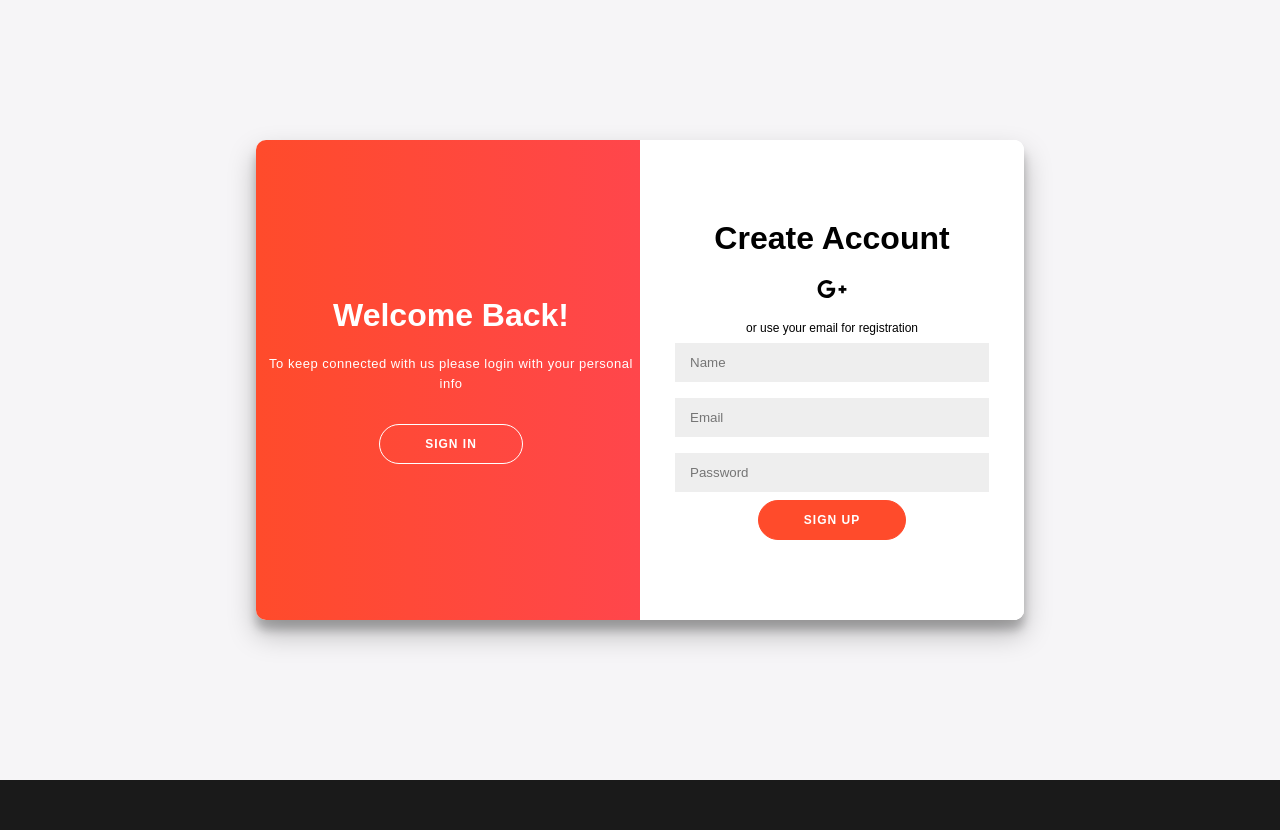
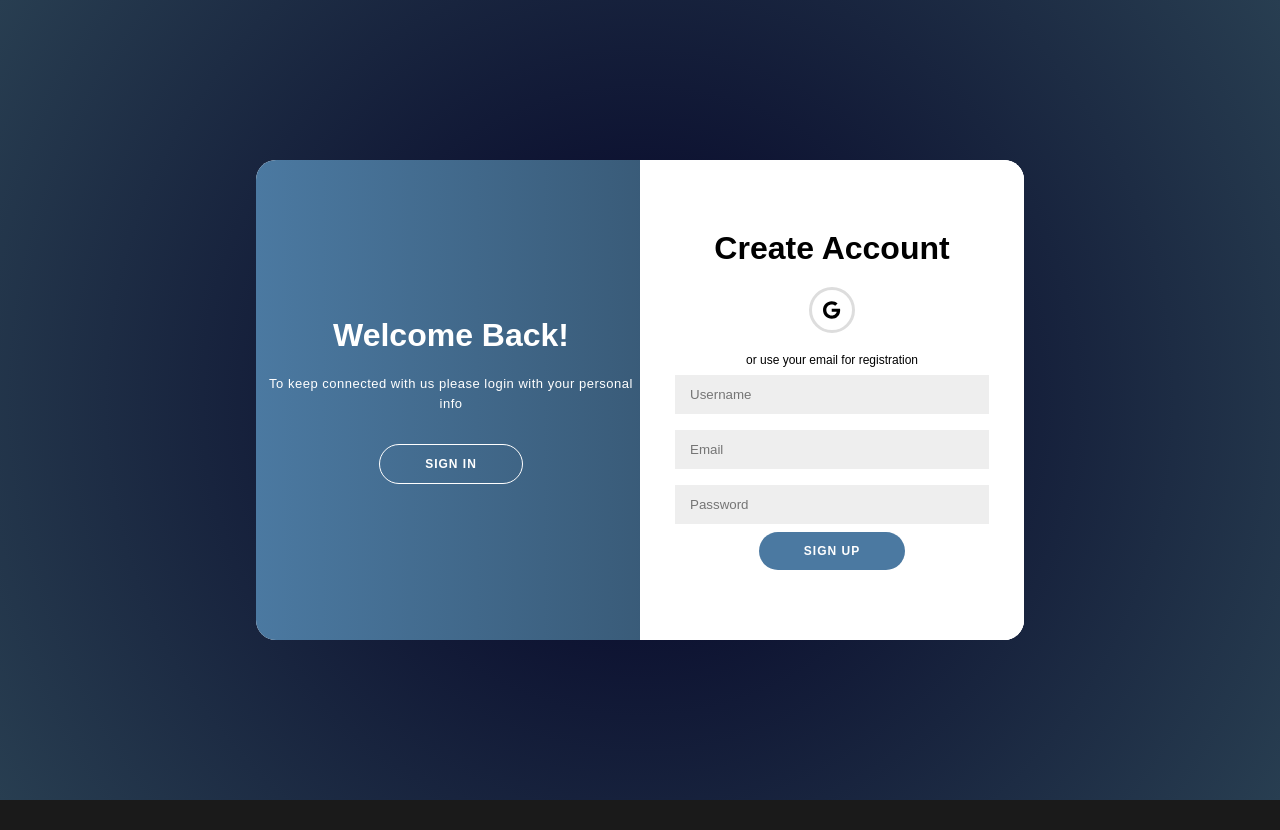
Before and after one commit to kevit-Meet-Rachhadiya/Blog-webapp, a React (Create React App) app: page /login in a window 1280 px wide. Both pictures are taken after a click on the button "SIGN UP". After the commit the page ends 800 px from the top, so only its background shows below. Built offline with nearby package versions, Linux system fonts and the light colour scheme.

Commit message:
uptodate

```diff
--- a/package.json
+++ b/package.json
@@ -13,6 +13,7 @@
     "axios": "^1.4.0",
     "react": "^18.2.0",
     "react-dom": "^18.2.0",
+    "react-fontawesome": "^1.7.1",
     "react-router-dom": "^6.11.2",
     "react-scripts": "5.0.1",
     "react-transition-group": "^4.4.5",
--- a/src/Css/login.css
+++ b/src/Css/login.css
@@ -1,12 +1,17 @@
 .body-container {
-  background: #f6f5f7;
+  /* background: #1a1a1a; */
+  background: rgb(2, 0, 36);
+  background: radial-gradient(
+    circle,
+    rgba(2, 0, 36, 1) 0%,
+    rgba(40, 62, 81, 1) 100%
+  );
   display: flex;
   justify-content: center;
   align-items: center;
   flex-direction: column;
   font-family: "Montserrat", sans-serif;
   height: 100vh;
-  margin: -20px 0 50px;
 }
 .form-container h1 {
   font-weight: bold;
@@ -38,8 +43,8 @@
 
 .form-container button {
   border-radius: 20px;
-  border: 1px solid #ff4b2b;
-  background-color: #ff4b2b;
+  background: #4b79a1;
+  border: none;
   color: #ffffff;
   font-size: 12px;
   font-weight: bold;
@@ -47,6 +52,7 @@
   letter-spacing: 1px;
   text-transform: uppercase;
   transition: transform 80ms ease-in;
+  cursor: pointer;
 }
 
 .form-container button:active {
@@ -83,8 +89,10 @@
 
 .container {
   background-color: #fff;
-  border-radius: 10px;
-  box-shadow: 0 14px 28px rgba(0, 0, 0, 0.25), 0 10px 10px rgba(0, 0, 0, 0.22);
+  border-radius: 20px;
+  /* box-shadow: 0px 0px 7px 2px rgb(207, 207, 207); */
+  /* box-shadow: 0px 0px 2px 1px rgba(128, 128, 128, 1); */
+  /* box-shadow: 0px 0px 23px 6px rgb(73 118 157); */
   position: relative;
   overflow: hidden;
   width: 768px;
@@ -122,7 +130,13 @@
   z-index: 5;
   animation: show 0.6s;
 }
-
+.showpassword {
+  display: flex;
+  align-items: center;
+}
+.showpassword-span {
+  font-size: 10px;
+}
 @keyframes show {
   0%,
   49.99% {
@@ -153,9 +167,11 @@
 }
 
 .overlay {
-  background: #ff416c;
-  background: -webkit-linear-gradient(to right, #ff4b2b, #ff416c);
-  background: linear-gradient(to right, #ff4b2b, #ff416c);
+  background: #ff0000;
+  /* background: #1a1a1a; */
+  /* background: -webkit-linear-gradient(to right, #1a1a1a, #222222); */
+  background: linear-gradient(to right, #4b79a1, #283e51);
+  /* background: linear-gradient(315deg, #4c4177 0%, #2f6488 50%); */
   background-repeat: no-repeat;
   background-size: cover;
   background-position: 0 0;
@@ -214,15 +230,16 @@
 }
 .overlay button {
   border-radius: 20px;
-  border: 1px solid #ff4b2b;
-  background-color: #ff4b2b;
-  color: #ffffff;
+  border: 1px solid #ffffff; /* Light border color */
+  background-color: #ffffff; /* Light background color */
+  color: #ffffff; /* Dark text color */
   font-size: 12px;
   font-weight: bold;
   padding: 12px 45px;
   letter-spacing: 1px;
   text-transform: uppercase;
   transition: transform 80ms ease-in;
+  cursor: pointer;
 }
 
 .overlay button:active {
@@ -246,8 +263,8 @@
   margin: 20px 0;
 }
 
-.social-container a {
-  border: 1px solid #dddddd;
+.social-container span {
+  border: 3px solid #dddddd;
   border-radius: 50%;
   display: inline-flex;
   justify-content: center;
@@ -256,3 +273,8 @@
   height: 40px;
   width: 40px;
 }
+
+.social-container span:hover {
+  color: blue;
+  cursor: pointer;
+}
--- a/src/components/Writeblog.jsx
+++ b/src/components/Writeblog.jsx
@@ -64,7 +64,7 @@ const Writeblog = () => {
     };
 
     axios
-      .post("https://localhost:1234/api/blogs/addblog", newBlog)
+      .post("https://192.168.1.90:1234/api/blogs/addblog", newBlog)
       .then((response) => {
         console.log(response.data);
 
--- a/src/components/blogs.jsx
+++ b/src/components/blogs.jsx
@@ -6,7 +6,7 @@ import { FontAwesomeIcon } from "@fortawesome/react-fontawesome";
 import { useState, useEffect } from "react";
 import { CSSTransition } from "react-transition-group";
 import Header from "./Header";
-import { useLocation } from "react-router-dom";
+// import { useLocation } from "react-router-dom";
 
 function Blogs() {
   const [logoVisible, setLogoVisible] = useState(false);
@@ -14,15 +14,15 @@ function Blogs() {
   const [sloganVisible, setSloganVisible] = useState(false);
   const [arrowVisible, setArrowVisible] = useState(false);
 
-  const location = useLocation();
-  const queryParams = new URLSearchParams(location.search);
-  const headingParam = queryParams.get("heading");
-  const contentParam = queryParams.get("content");
-  const categoryParam = queryParams.get("category");
+  // const location = useLocation();
+  // const queryParams = new URLSearchParams(location.search);
+  // const headingParam = queryParams.get("heading");
+  // const contentParam = queryParams.get("content");
+  // const categoryParam = queryParams.get("category");
 
-  const heading = headingParam ? decodeURIComponent(headingParam) : "";
-  const content = contentParam ? decodeURIComponent(contentParam) : "";
-  const category = categoryParam ? decodeURIComponent(categoryParam) : "";
+  // const heading = headingParam ? decodeURIComponent(headingParam) : "";
+  // const content = contentParam ? decodeURIComponent(contentParam) : "";
+  // const category = categoryParam ? decodeURIComponent(categoryParam) : "";
 
   useEffect(() => {
     const timer1 = setTimeout(() => setLogoVisible(true), 1000);
@@ -96,9 +96,9 @@ function Blogs() {
           />
         </div>
         <div class="content-container">
-          <p>{category}</p>
-          <h2>{heading}</h2>
-          <p>{content}</p>
+          <p>category</p>
+          <h2>heading</h2>
+          <p>content</p>
         </div>
       </div>
     </>
--- a/src/components/login.jsx
+++ b/src/components/login.jsx
@@ -1,10 +1,19 @@
 import React, { useState } from "react";
 import "../Css/login.css";
 import { FontAwesomeIcon } from "@fortawesome/react-fontawesome";
-import { faGooglePlusG } from "@fortawesome/free-brands-svg-icons";
+import { faGoogle } from "@fortawesome/free-brands-svg-icons";
 
 const Login = () => {
   const [isSignUp, setIsSignUp] = useState(false);
+
+  const myFunction = () => {
+    var passwordInput = document.getElementById("passwordInput");
+    if (passwordInput.type === "password") {
+      passwordInput.type = "text";
+    } else {
+      passwordInput.type = "password";
+    }
+  };
 
   const handleSignUpClick = () => {
     setIsSignUp(true);
@@ -22,16 +31,12 @@ const Login = () => {
             <form action="#">
               <h1>Create Account</h1>
               <div className="social-container">
-                <FontAwesomeIcon icon={faGooglePlusG} size="xl" />
-                {/* <a href="#" className="social">
-                  <i className="fab fa-google-plus-g"></i>
-                </a>
-                <a href="#" className="social">
-                  <i className="fab fa-linkedin-in"></i>
-                </a> */}
+                <span>
+                  <FontAwesomeIcon icon={faGoogle} size="xl" />
+                </span>
               </div>
               <span>or use your email for registration</span>
-              <input type="text" placeholder="Name" />
+              <input type="text" placeholder="Username" />
               <input type="email" placeholder="Email" />
               <input type="password" placeholder="Password" />
               <button>Sign Up</button>
@@ -41,18 +46,23 @@ const Login = () => {
             <form action="#">
               <h1>Sign in</h1>
               <div className="social-container">
-                <FontAwesomeIcon icon={faGooglePlusG} size="xl" />
-                {/* <a href="#" className="social">
-                  <i className="fab fa-google-plus-g"></i>
-                </a>
-                <a href="#" className="social">
-                  <i className="fab fa-linkedin-in"></i>
-                </a> */}
+                <span>
+                  <FontAwesomeIcon icon={faGoogle} size="xl" />
+                </span>
               </div>
               <span>or use your account</span>
               <input type="email" placeholder="Email" />
-              <input type="password" placeholder="Password" />
+              <input
+                type="password"
+                placeholder="Password"
+                id="passwordInput"
+              />
               {/* <a href="#">Forgot your password?</a> */}
+
+              <div className="showpassword">
+                <input type="checkbox" onClick={myFunction} />
+                <span className="showpassword-span">Show Password</span>
+              </div>
               <button>Sign In</button>
             </form>
           </div>
```
Also changed, not shown: 1 other file (tests, documents, lock files or other folders).
